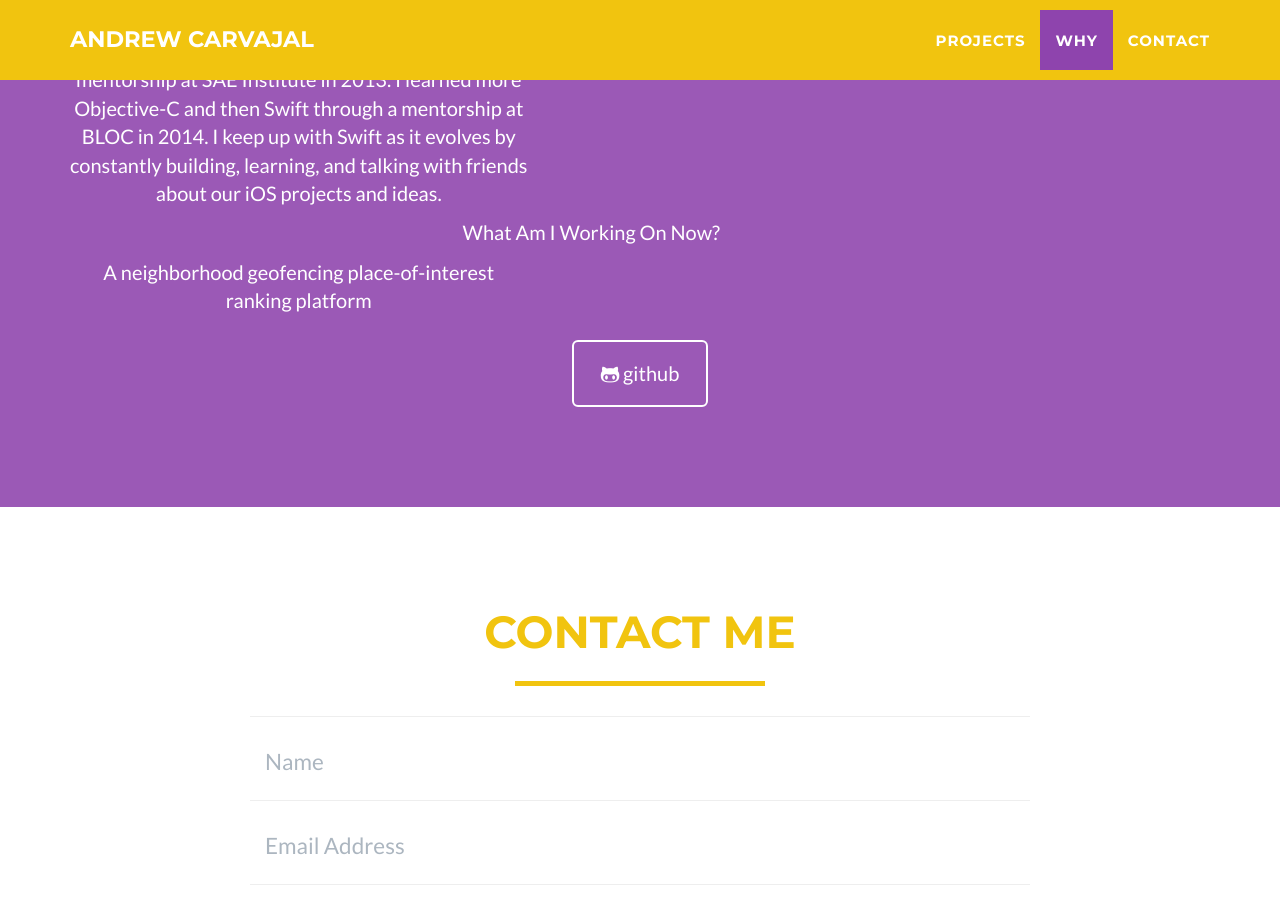
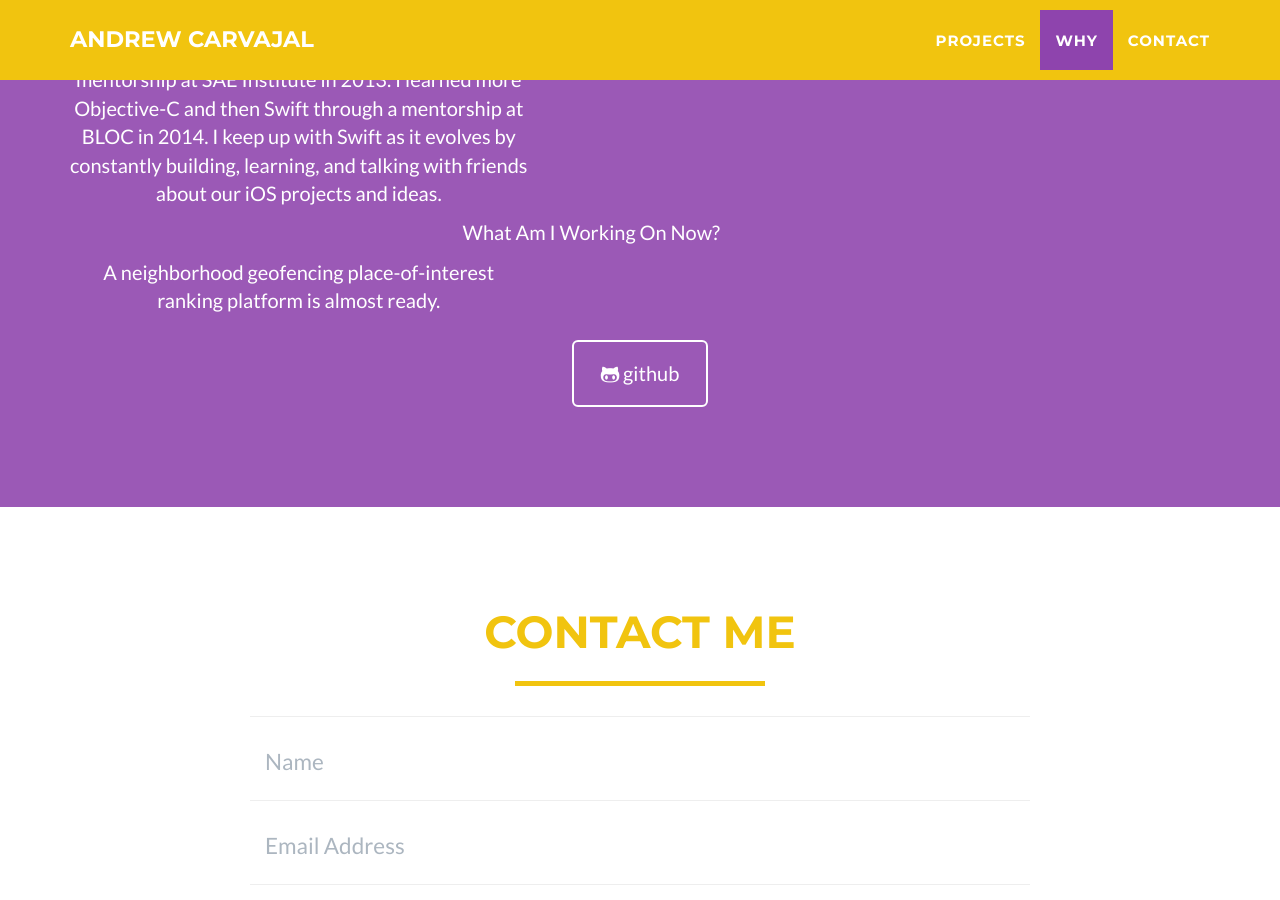
Before and after one commit to andrewcar/andrewcar.github.io, a Jekyll site: the page built from index.html, in a window 1280 px wide and 900 px high, scrolled down 2105 px. Built offline with Jekyll 4.4.1, drawn with Linux system fonts in a browser that asks for light colours.

Commit message:
Update about.html

```diff
--- a/_includes/about.html
+++ b/_includes/about.html
@@ -33,7 +33,7 @@
                 </div>
                 <br>
                 <div class="col-lg-5 text-center">
-                    <p>A neighborhood geofencing place-of-interest ranking platform</p>
+                    <p>A neighborhood geofencing place-of-interest ranking platform is almost ready.</p>
                 </div>
              </center>
                 <div class="col-lg-8 col-lg-offset-2 text-center">
```
